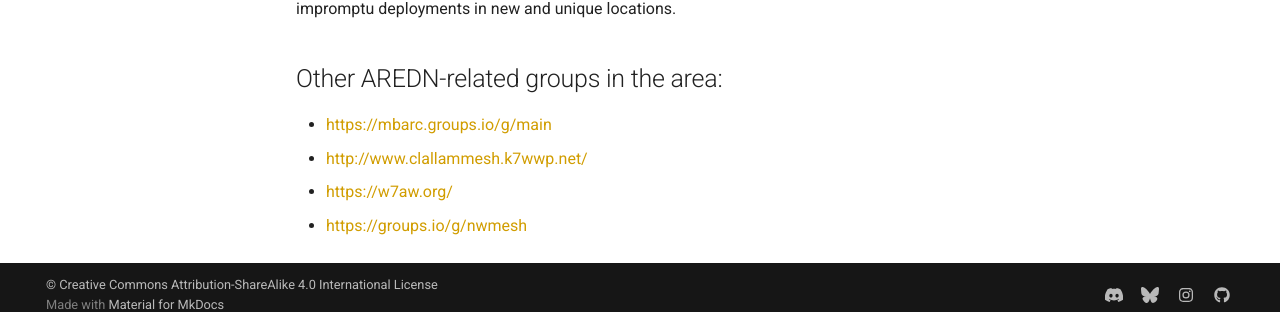
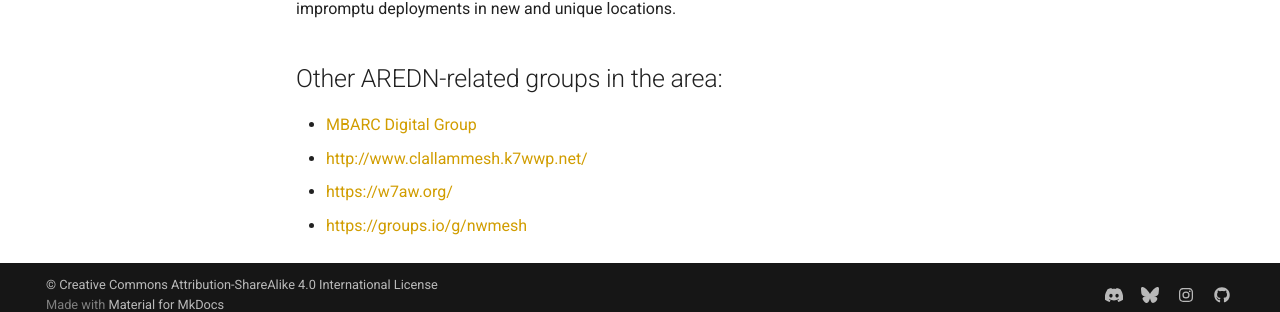
Before and after one commit to pugetmesh/pugetmesh.github.io, an MkDocs documentation site: the page built from docs/aredn/index.md, in a window 1280 px wide and 900 px high, scrolled down 1155 px. Shown: the part 573-885 px from the top of the window. Built offline with MkDocs 1.6.1 and Material for MkDocs 9.7.7, drawn with Linux system fonts in a browser that asks for light colours; comment, search, counter and statistics services are not loaded.

Commit message:
Updated MBARC DG link

```diff
--- a/docs/aredn/index.md
+++ b/docs/aredn/index.md
@@ -41,7 +41,7 @@
 
 
 ## Other AREDN-related groups in the area:
-- [https://mbarc.groups.io/g/main](https://mbarc.groups.io/g/main)
+- [MBARC Digital Group](https://mbarc.groups.io/g/digital)
 - [http://www.clallammesh.k7wwp.net/](http://www.clallammesh.k7wwp.net/)
 - [https://w7aw.org/](https://w7aw.org/)
 - [https://groups.io/g/nwmesh](https://groups.io/g/nwmesh)
```
